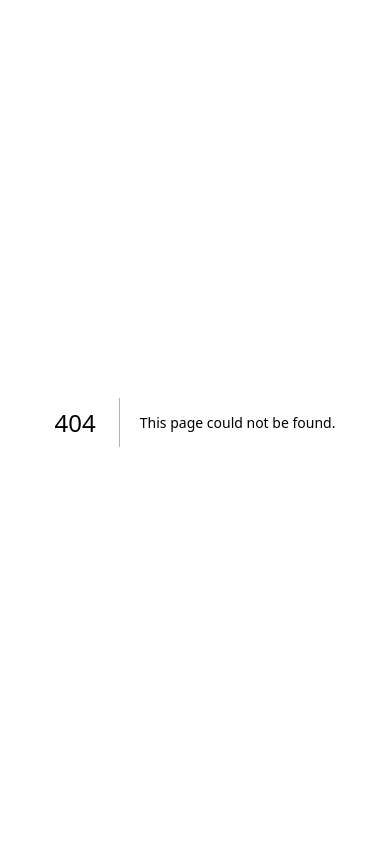
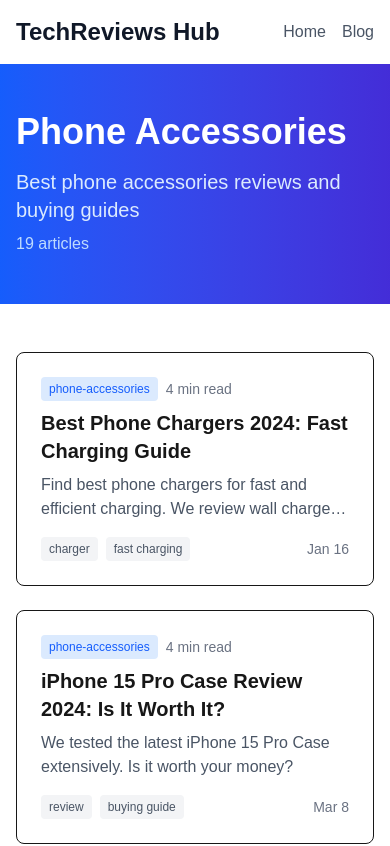
Before and after one commit to qiyun154-cyber/smartguide, a Next.js app: page /en/category/phone-accessories in a window 390 px wide. Before the commit this address had no page. Shown: the top 846 px of the page. Built offline with nearby package versions, Linux system fonts and the light colour scheme.

Commit message:
feat: 添加分类页面路由
- 创建 /en/category/[slug] 页面
- 支持 3 个分类：smart-home, phone-accessories, tech-guides
- 修复分类链接404问题
- 构建成功：53个静态页面

```diff
--- /dev/null
+++ b/src/app/en/category/[slug]/page.tsx
@@ -0,0 +1,140 @@
+import { getArticlesByCategory, getAllCategories } from '@/content/data';
+import { seoConfig } from '@/content/seo';
+import Link from 'next/link';
+import { notFound } from 'next/navigation';
+
+interface Props {
+  params: Promise<{ slug: string }>;
+}
+
+export async function generateStaticParams() {
+  const categories = getAllCategories();
+  return categories.map((category) => ({
+    slug: category.slug,
+  }));
+}
+
+export async function generateMetadata({ params }: Props) {
+  const { slug } = await params;
+  const categories = getAllCategories();
+  const category = categories.find((c) => c.slug === slug);
+
+  if (!category) {
+    return {
+      title: 'Category Not Found',
+    };
+  }
+
+  return {
+    title: `${category.name.en} - ${seoConfig.siteName}`,
+    description: category.description.en,
+  };
+}
+
+export default async function CategoryPage({ params }: Props) {
+  const { slug } = await params;
+  const categories = getAllCategories();
+  const category = categories.find((c) => c.slug === slug);
+
+  if (!category) {
+    notFound();
+  }
+
+  const articles = getArticlesByCategory(slug, 'en');
+
+  return (
+    <div className="min-h-screen bg-white">
+      {/* Header */}
+      <header className="bg-white shadow-sm">
+        <div className="max-w-6xl mx-auto px-4 py-4 flex justify-between items-center">
+          <Link href="/" className="text-2xl font-bold text-gray-900">
+            {seoConfig.siteName}
+          </Link>
+          <nav className="flex gap-4">
+            <Link href="/" className="text-gray-600 hover:text-gray-900">
+              Home
+            </Link>
+            <Link href="/en/blog" className="text-gray-600 hover:text-gray-900">
+              Blog
+            </Link>
+          </nav>
+        </div>
+      </header>
+
+      {/* Hero */}
+      <section className="bg-gradient-to-r from-blue-600 to-indigo-700 text-white py-12">
+        <div className="max-w-6xl mx-auto px-4">
+          <h1 className="text-4xl font-bold mb-4">{category.name.en}</h1>
+          <p className="text-xl text-blue-100">
+            {category.description.en}
+          </p>
+          <p className="mt-2 text-blue-200">
+            {articles.length} articles
+          </p>
+        </div>
+      </section>
+
+      {/* Articles Grid */}
+      <section className="py-12">
+        <div className="max-w-6xl mx-auto px-4">
+          {articles.length === 0 ? (
+            <p className="text-center text-gray-500 py-12">
+              No articles in this category yet.
+            </p>
+          ) : (
+            <div className="grid grid-cols-1 md:grid-cols-2 lg:grid-cols-3 gap-6">
+              {articles.map((article) => (
+                <article
+                  key={article.id}
+                  className="bg-white border rounded-lg overflow-hidden hover:shadow-lg transition"
+                >
+                  <div className="p-6">
+                    <div className="flex items-center gap-2 text-sm text-gray-500 mb-2">
+                      <span className="bg-blue-100 text-blue-600 px-2 py-1 rounded text-xs">
+                        {article.category}
+                      </span>
+                      <span>{article.readingTime} min read</span>
+                    </div>
+                    <Link href={`/en/blog/${article.slug}`}>
+                      <h2 className="text-xl font-semibold mb-2 hover:text-blue-600">
+                        {article.title}
+                      </h2>
+                    </Link>
+                    <p className="text-gray-600 mb-4 line-clamp-2">
+                      {article.description}
+                    </p>
+                    <div className="flex items-center justify-between">
+                      <div className="flex flex-wrap gap-2">
+                        {article.tags.slice(0, 2).map((tag) => (
+                          <span
+                            key={tag}
+                            className="text-xs bg-gray-100 text-gray-600 px-2 py-1 rounded"
+                          >
+                            {tag}
+                          </span>
+                        ))}
+                      </div>
+                      <span className="text-sm text-gray-500">
+                        {new Date(article.createdAt).toLocaleDateString('en-US', {
+                          month: 'short',
+                          day: 'numeric',
+                        })}
+                      </span>
+                    </div>
+                  </div>
+                </article>
+              ))}
+            </div>
+          )}
+        </div>
+      </section>
+
+      {/* Footer */}
+      <footer className="bg-gray-900 text-white py-8">
+        <div className="max-w-6xl mx-auto px-4 text-center">
+          <p>&copy; 2024 {seoConfig.siteName}. All rights reserved.</p>
+        </div>
+      </footer>
+    </div>
+  );
+}
```
